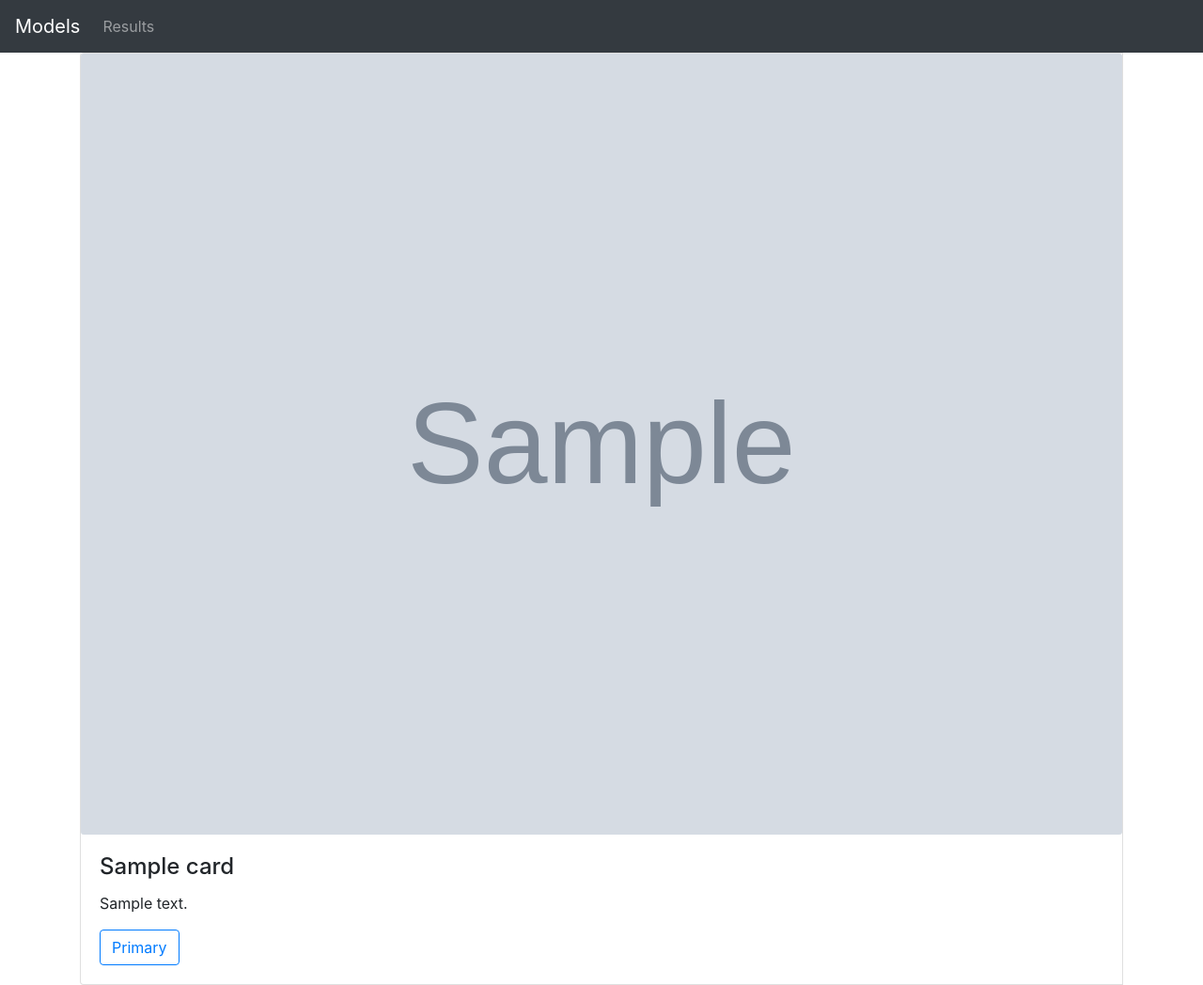
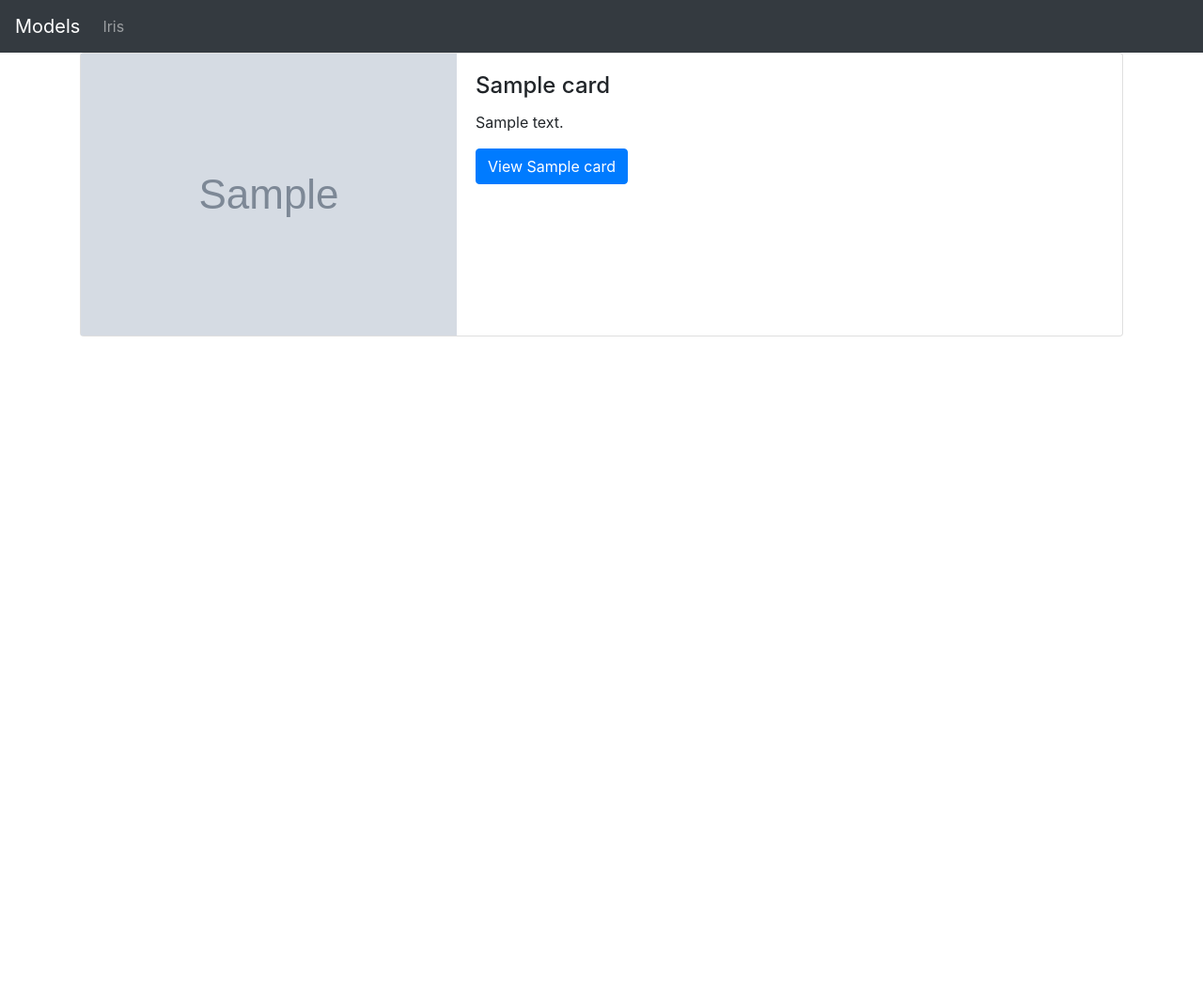
Before and after one commit to bijeshofficial/machine_learning_models, a Django app: page / in a window 1280 px wide. Shown: the whole page at 94% size. After the commit the page ends 358 px from the top, so only its background shows below. Run offline with Django 3.2, Linux system fonts and the light colour scheme; tables that the repository leaves empty hold one stand-in row (values such as "Sample post"); grey boxes marked "Sample" are stand-in pictures; some libraries are stand-ins or nearby versions.

Commit message:
added diabetes dataset and updated index.html

```diff
--- a/home/templates/home/index.html
+++ b/home/templates/home/index.html
@@ -2,19 +2,18 @@
 {% load static %}
 {% block main %}
     <div class="container">
-        <div class="card-group vgr-cards">
         {% for item in card %}
-            <div class="card">
-                <div class="card-img-body">
-                    <img class="card-img" src={{ item.image.url }} alt="Card image cap">
-        </div>
+            <div class="card flex-row">
+                    <img class="h-100" src={{ item.image.url }} alt= {{item.title}}>
         <div class="card-body">
             <h4 class="card-title">{{item.title}}</h4>
             <p class="card-text">{{ item.description }}</p>
-            <a href="{{ item.get_absolute_url }}" class="btn btn-outline-primary">Primary</a>
+            <a href="{{ item.get_absolute_url }}" class="btn btn-primary">View {{item.title}}</a>
         </div>
+    </div>
+    </div>
 
     {% endfor %}
-    </div>
+
 
 {% endblock main %}
--- a/home/templates/home/navbar.html
+++ b/home/templates/home/navbar.html
@@ -6,7 +6,7 @@
   <div class="collapse navbar-collapse" id="navbarNav">
     <ul class="navbar-nav">
       <li class="nav-item">
-        <a class="nav-link" href="{% url 'iris_results' %}">Results</a>
+        <a class="nav-link" href="{% url 'iris' %}">Iris</a>
       </li>
     </ul>
   </div>
```
Also changed, not shown: 1 other file.
